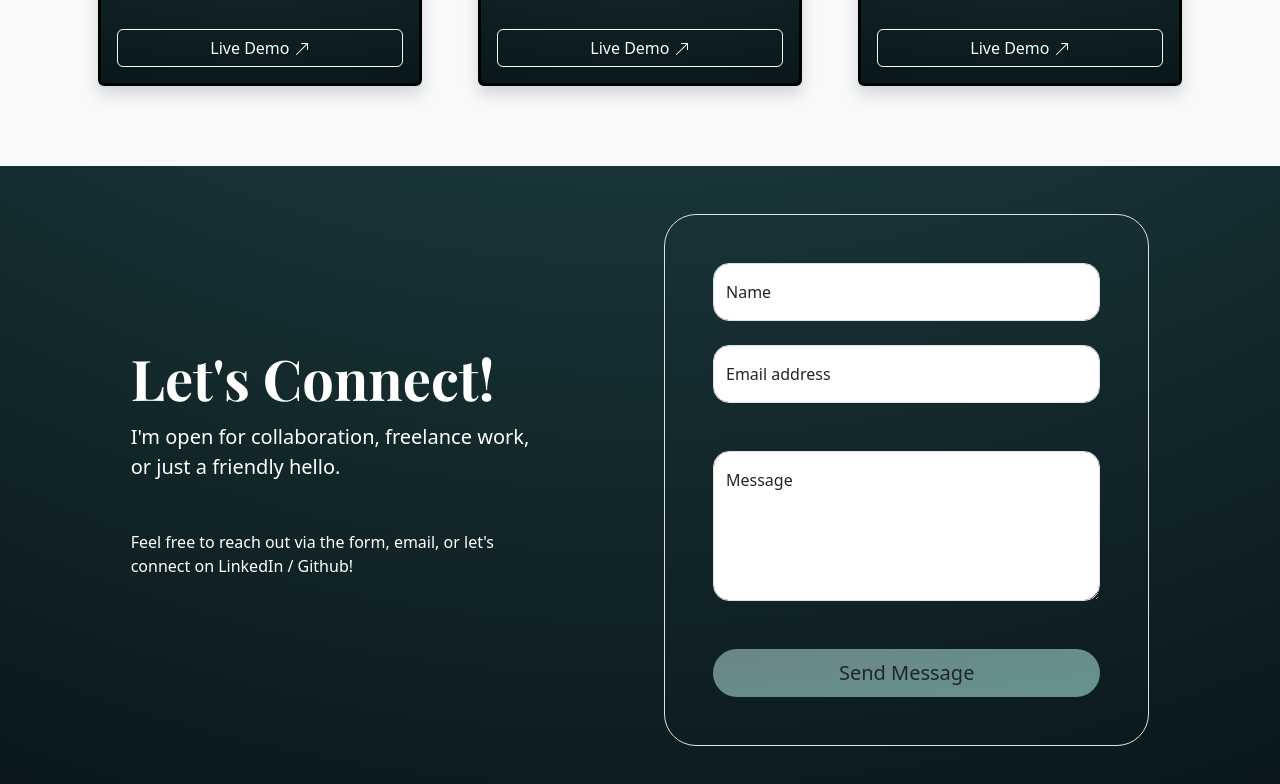
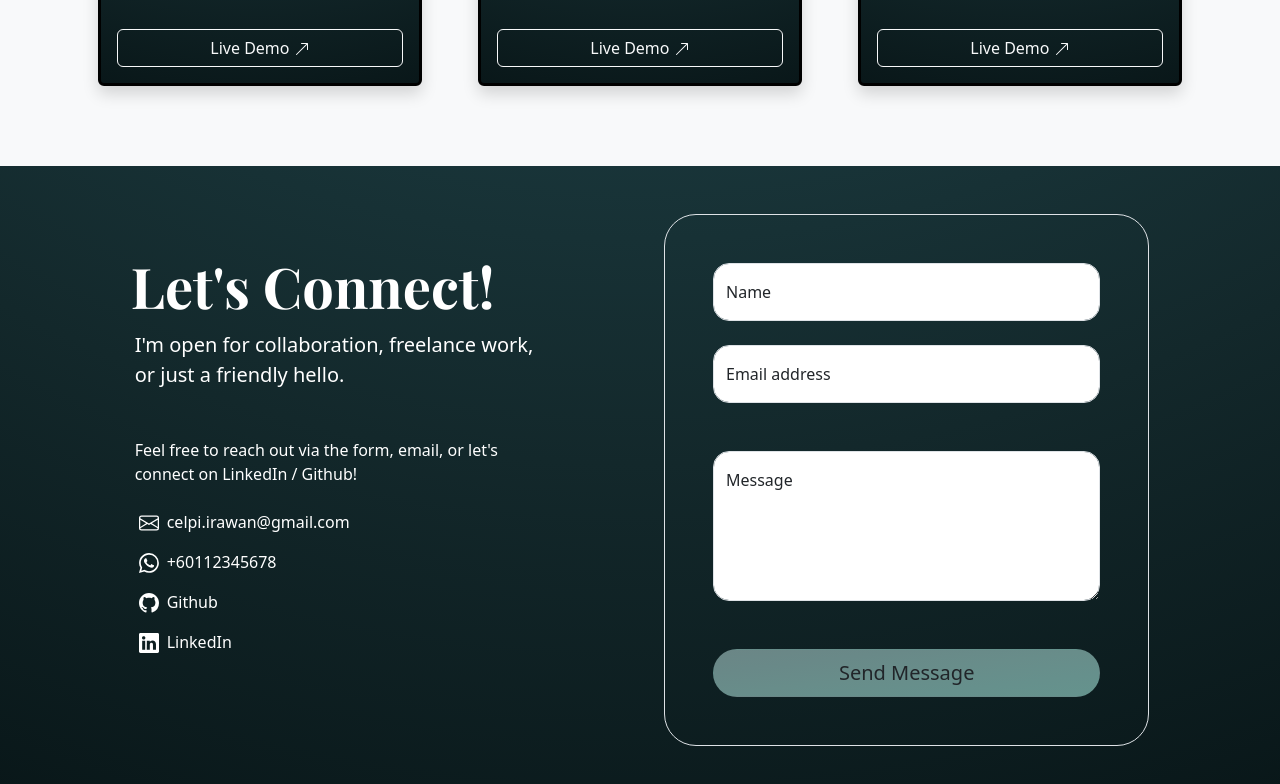
Before and after one commit to selfiirawan/bootstrap-portfolio, a plain HTML site: page index.html in a window 1280 px wide. Shown: the part 2558-3342 px from the top of the page. Drawn offline with nearby package versions, Linux system fonts and the light colour scheme; a web font is replaced by a local one.

Commit message:
modify contact section

```diff
--- a/index.html
+++ b/index.html
@@ -163,13 +163,39 @@
     </section>
 
     <!-- Contact -->
-    <section id="contact" class="bg-transparent">
+    <section id="contact" class="">
         <div class="container col-xl-10 col-xxl-8 px-4">
             <div class="row align-items-center g-lg-5 py-5">
-                <div class="col-lg-6 text-center text-lg-start text-white">
+                <div class="col-lg-6 text-lg-start text-white">
                     <h1 class="display-4 fw-bold lh-1 mb-3">Let's Connect!</h1>
-                    <p class="col-lg-10 fs-5 mb-5">I'm open for collaboration, freelance work, or just a friendly hello.</p>
-                    <p class="col-lg-10 pb-3">Feel free to reach out via the form, email, or let's connect on LinkedIn / Github! </p>
+                    <p class="col-lg-10 fs-5 mb-5 mx-1">I'm open for collaboration, freelance work, or just a friendly hello.</p>
+                    <p class="col-lg-10 mx-1">Feel free to reach out via the form, email, or let's connect on LinkedIn / Github! </p>
+                    <div class="mt-4 mb-5">
+                        <p>
+                            <svg xmlns="http://www.w3.org/2000/svg" width="20" height="20" fill="currentColor" class="bi bi-envelope mx-2" viewBox="0 0 16 16">
+                            <path d="M0 4a2 2 0 0 1 2-2h12a2 2 0 0 1 2 2v8a2 2 0 0 1-2 2H2a2 2 0 0 1-2-2zm2-1a1 1 0 0 0-1 1v.217l7 4.2 7-4.2V4a1 1 0 0 0-1-1zm13 2.383-4.708 2.825L15 11.105zm-.034 6.876-5.64-3.471L8 9.583l-1.326-.795-5.64 3.47A1 1 0 0 0 2 13h12a1 1 0 0 0 .966-.741M1 11.105l4.708-2.897L1 5.383z"/>
+                            </svg>celpi.irawan@gmail.com
+                        </p>
+                        <p>
+                            <svg xmlns="http://www.w3.org/2000/svg" width="20" height="20" fill="currentColor" class="bi bi-whatsapp mx-2" viewBox="0 0 16 16">
+                            <path d="M13.601 2.326A7.85 7.85 0 0 0 7.994 0C3.627 0 .068 3.558.064 7.926c0 1.399.366 2.76 1.057 3.965L0 16l4.204-1.102a7.9 7.9 0 0 0 3.79.965h.004c4.368 0 7.926-3.558 7.93-7.93A7.9 7.9 0 0 0 13.6 2.326zM7.994 14.521a6.6 6.6 0 0 1-3.356-.92l-.24-.144-2.494.654.666-2.433-.156-.251a6.56 6.56 0 0 1-1.007-3.505c0-3.626 2.957-6.584 6.591-6.584a6.56 6.56 0 0 1 4.66 1.931 6.56 6.56 0 0 1 1.928 4.66c-.004 3.639-2.961 6.592-6.592 6.592m3.615-4.934c-.197-.099-1.17-.578-1.353-.646-.182-.065-.315-.099-.445.099-.133.197-.513.646-.627.775-.114.133-.232.148-.43.05-.197-.1-.836-.308-1.592-.985-.59-.525-.985-1.175-1.103-1.372-.114-.198-.011-.304.088-.403.087-.088.197-.232.296-.346.1-.114.133-.198.198-.33.065-.134.034-.248-.015-.347-.05-.099-.445-1.076-.612-1.47-.16-.389-.323-.335-.445-.34-.114-.007-.247-.007-.38-.007a.73.73 0 0 0-.529.247c-.182.198-.691.677-.691 1.654s.71 1.916.81 2.049c.098.133 1.394 2.132 3.383 2.992.47.205.84.326 1.129.418.475.152.904.129 1.246.08.38-.058 1.171-.48 1.338-.943.164-.464.164-.86.114-.943-.049-.084-.182-.133-.38-.232"/>
+                            </svg>+60112345678
+                        </p>
+                        <p>
+                            <a href="https://github.com/selfiirawan" class="navbar-brand">
+                                <svg xmlns="http://www.w3.org/2000/svg" width="20" height="20" fill="currentColor" class="bi bi-github icon mx-2" viewBox="0 0 16 16">
+                                    <path d="M8 0C3.58 0 0 3.58 0 8c0 3.54 2.29 6.53 5.47 7.59.4.07.55-.17.55-.38 0-.19-.01-.82-.01-1.49-2.01.37-2.53-.49-2.69-.94-.09-.23-.48-.94-.82-1.13-.28-.15-.68-.52-.01-.53.63-.01 1.08.58 1.23.82.72 1.21 1.87.87 2.33.66.07-.52.28-.87.51-1.07-1.78-.2-3.64-.89-3.64-3.95 0-.87.31-1.59.82-2.15-.08-.2-.36-1.02.08-2.12 0 0 .67-.21 2.2.82.64-.18 1.32-.27 2-.27s1.36.09 2 .27c1.53-1.04 2.2-.82 2.2-.82.44 1.1.16 1.92.08 2.12.51.56.82 1.27.82 2.15 0 3.07-1.87 3.75-3.65 3.95.29.25.54.73.54 1.48 0 1.07-.01 1.93-.01 2.2 0 .21.15.46.55.38A8.01 8.01 0 0 0 16 8c0-4.42-3.58-8-8-8"/>
+                                </svg>Github
+                            </a>
+                        </p>
+                        <p>
+                            <a href="http://linkedin.com/in/selfi-ardi-irawan-1556332b1" class="navbar-brand">
+                                <svg xmlns="http://www.w3.org/2000/svg" width="20" height="20" fill="currentColor" class="bi bi-linkedin icon mx-2" viewBox="0 0 16 16">
+                                    <path d="M0 1.146C0 .513.526 0 1.175 0h13.65C15.474 0 16 .513 16 1.146v13.708c0 .633-.526 1.146-1.175 1.146H1.175C.526 16 0 15.487 0 14.854zm4.943 12.248V6.169H2.542v7.225zm-1.2-8.212c.837 0 1.358-.554 1.358-1.248-.015-.709-.52-1.248-1.342-1.248S2.4 3.226 2.4 3.934c0 .694.521 1.248 1.327 1.248zm4.908 8.212V9.359c0-.216.016-.432.08-.586.173-.431.568-.878 1.232-.878.869 0 1.216.662 1.216 1.634v3.865h2.401V9.25c0-2.22-1.184-3.252-2.764-3.252-1.274 0-1.845.7-2.165 1.193v.025h-.016l.016-.025V6.169h-2.4c.03.678 0 7.225 0 7.225z"/>
+                                </svg>LinkedIn
+                            </a>
+                        </p>
+                    </div>
                 </div>
                 <div class="col-md-10 mx-auto col-lg-6">
                     <form action="mailto:celpi.irawan@gmail.com" method="post" class="p-4 p-md-5 border rounded-5" enctype="text/plain ">
```
